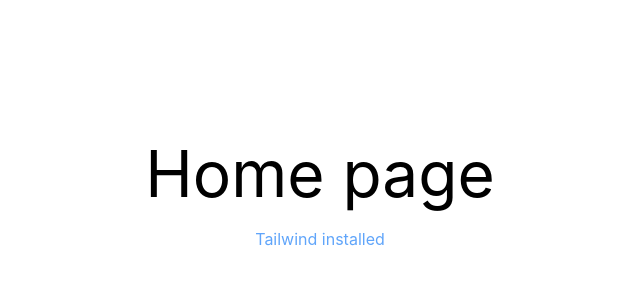
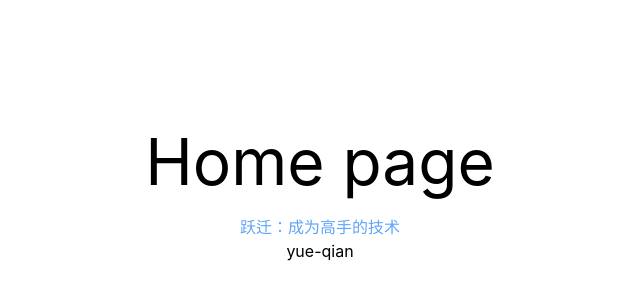
Before and after one commit to JooYoo/next-quote, a Next.js app: page / in a window 1280 px wide. Shown: the part 206-506 px from the top of the page, without its empty margins (320-960 px from the left). Built offline with nearby package versions, Linux system fonts and the light colour scheme.

Commit message:
feat: get frontmatter and content by gray-matter

```diff
--- a/package.json
+++ b/package.json
@@ -9,6 +9,7 @@
     "lint": "next lint"
   },
   "dependencies": {
+    "gray-matter": "^4.0.3",
     "next": "12.0.1",
     "react": "17.0.2",
     "react-dom": "17.0.2",
--- a/pages/index.tsx
+++ b/pages/index.tsx
@@ -1,9 +1,14 @@
-import type { NextPage } from 'next'
+
+import fs from "fs";
+import path from "path";
+import matter from "gray-matter";
+import { InferGetStaticPropsType } from "next";
 import Head from 'next/head'
+import Link from "next/link";
 import Image from 'next/image'
 import styles from '../styles/Home.module.scss'
 
-const Home: NextPage = () => {
+export default function Home({ books }: InferGetStaticPropsType<typeof getStaticProps>) {
   return (
     <div className={styles.container}>
       <Head>
@@ -16,10 +21,39 @@ const Home: NextPage = () => {
         <h1 className={styles.title}>
           Home page
         </h1>
-        <div className="mt-4 text-blue-400">Tailwind installed</div>
+        {/* TODO: remove: check gray-matter */}
+        <div className="mt-4 text-blue-400">{books[0].frontmatter.title}</div>
+        <div>{books[0].slug}</div>
       </main>
     </div>
-  )
+  );
 }
 
-export default Home
+export async function getStaticProps(){
+  // get data
+  const files = fs.readdirSync(path.join("data/books"))
+
+  // get file names without extension
+  const books = files.map(fileName =>{
+    // create slug
+    const slug = fileName.replace(".md", "")
+
+    // get frontmatter
+    const markdownWithMeta = fs.readFileSync(path.join("data/books", fileName), "utf-8")
+
+    // get md
+    const {data: frontmatter, content} = matter(markdownWithMeta)
+
+    return {
+      slug,
+      frontmatter,
+      content
+    }
+  })
+
+  return{
+    props: {
+      books
+    }
+  }
+}
```
Also changed, not shown: data/books/yue-qian.md (renamed from books/跃迁：成为高手的技术.md), 1 other file (tests, documents, lock files or other folders).
